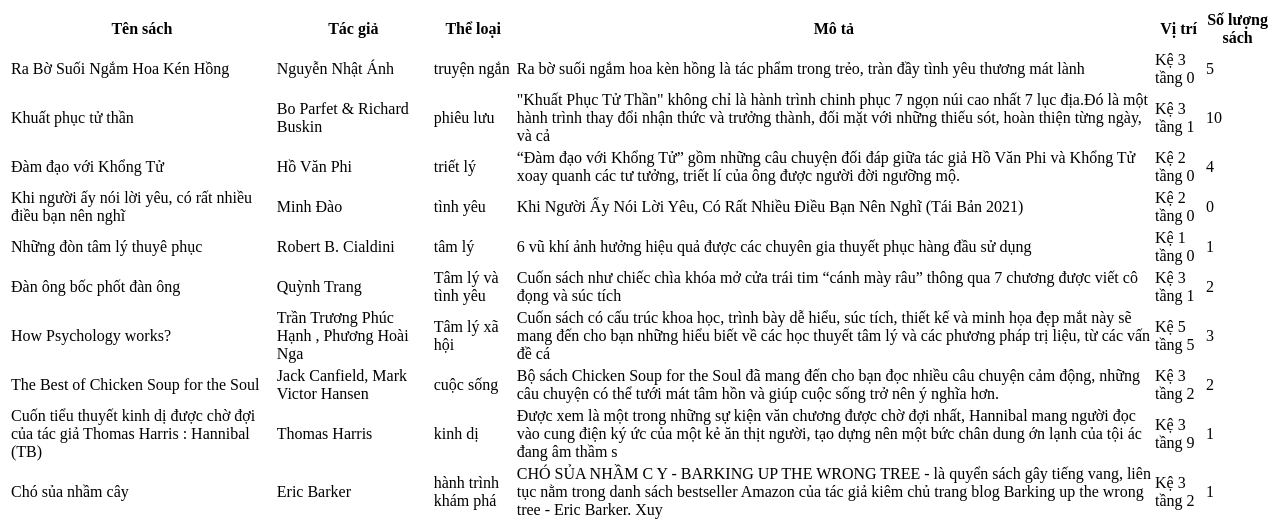
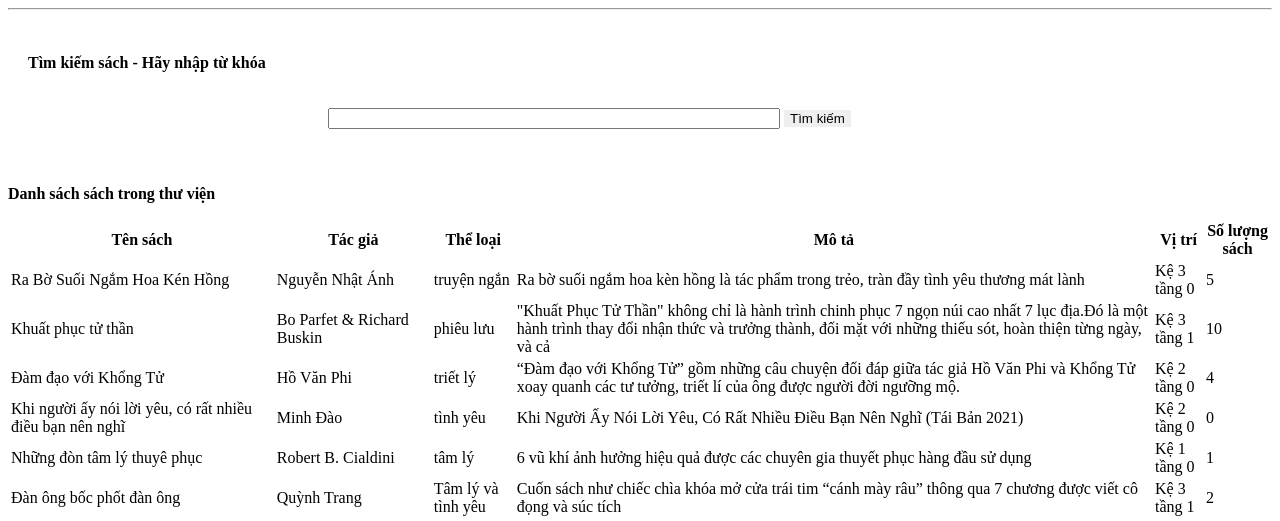
Before and after one commit to ldnminh31/Library-management, a PHP site: page /book.php in a window 1280 px wide. Shown: the top 521 px of the page. Run offline with PHP 8.4, Linux system fonts and the light colour scheme; data comes from the database, SQL or seed files in the repository; both versions use the stored data as it was after the commit.

Commit message:
tim kiem sach

```diff
--- a/book.php
+++ b/book.php
@@ -2,6 +2,75 @@
 include_once './database/get.php';
 $data = get("SELECT * FROM sach");
 ?>
+<hr>
+<!-- Xay dung frm tim kiem -->
+<link rel="stylesheet" href="./css/style.css">
+<div class="tim-kiem">
+    <div class="container">
+        <div class="row">
+            <div class="col-12">
+                <p class="fs-4 text-center"><b>Tìm kiếm sách - Hãy nhập từ khóa</b></p>
+            </div>
+            <div class="col-12">
+                <form action="" method="post">
+                    <input type="text" name="search" value="">
+                    <button type="submit" name="ok" value="search">Tìm kiếm</button>
+                </form>
+            </div>
+        </div>
+    </div>
+</div>
+
+<?php
+    // tim kiem
+    if (isset($_REQUEST['ok'])) {
+        // Gán hàm addslashes để chống sql injection
+        $search = addslashes($_POST['search']);
+
+        // Nếu $search rỗng thì báo lỗi, tức là người dùng chưa nhập liệu mà đã nhấn submit.
+        if (empty($search)) {
+            echo "Hãy nhập từ khóa!";
+        } else {
+
+
+            // Kết nối sql
+            $con =  mysqli_connect("localhost", "root", "", "qltv");
+
+
+            $sql = mysqli_query($con,"select * from sach where tensach like '%$search%'" );
+
+            // Đếm số đong trả về trong sql.
+            $num = mysqli_num_rows($sql);
+
+            // Nếu có kết quả thì hiển thị, ngược lại thì thông báo không tìm thấy kết quả
+            if ($num > 0 && $search != "") {
+                // Dùng $num để đếm số dòng trả về.
+                echo "<p class='fs-5 text-center num-result'>$num Kết quả trả về với từ khóa <b>$search</b></p>";
+
+                // Vòng lặp while & mysql_fetch_assoc dùng để lấy toàn bộ dữ liệu có trong table và trả về dữ liệu ở dạng array.
+                echo '<div class="container-fluid result">';
+                while ($row = mysqli_fetch_assoc($sql)) {
+                    echo '<div class="row">';
+                            echo "<div class='col-2'>{$row['tensach']}</div>";
+                            echo "<div class='col-2'>{$row['tentacgia']}</div>";
+                            echo "<div class='col-2'>{$row['theloai']}</div>";
+                            echo "<div class='col-4'>{$row['mota']}</div>";
+                            echo "<div class='col-1'>{$row['vitri']}</div>";
+                            echo "<div class='col-1'>{$row['soluong']}</div>";
+                    echo '</div>';
+                    echo '<hr>';
+                }
+                echo '</div>';
+            } else {
+                echo "<p class='fs-5 text-center'>Không có từ khóa phù hợp</p>";
+            }
+        }
+    }
+?>
+
+
+<!-- Load db -->
+<p class="fs-4 text-center"><b>Danh sách sách trong thư viện</b></p>
 <table class="table ">
     <tr>
         <th>Tên sách</th>
@@ -14,14 +83,14 @@ $data = get("SELECT * FROM sach");
     <?php
     foreach ($data as $book) {
         # code...
-        echo"
+        echo "
         <tr>
-        <td>".$book->tensach."</td>
-        <td>".$book->tentacgia."</td>
-        <td>".$book->theloai."</td>
-        <td>".$book->mota."</td>
-        <td>".$book->vitri."</td>
-        <td>".$book->soluong."</td>
+        <td>" . $book->tensach . "</td>
+        <td>" . $book->tentacgia . "</td>
+        <td>" . $book->theloai . "</td>
+        <td>" . $book->mota . "</td>
+        <td>" . $book->vitri . "</td>
+        <td>" . $book->soluong . "</td>
         </tr>
         ";
     }
--- /dev/null
+++ b/css/style.css
@@ -0,0 +1,27 @@
+.tim-kiem{
+    padding: 20px;
+}
+.tim-kiem input{
+    width: 50%;
+}
+.tim-kiem form{
+    margin: auto;
+    box-sizing: border-box;
+    padding: 20px 20px 20px 300px;
+    width: 100%;
+}
+.tim-kiem form button{
+    border: none;
+}
+.tim-kiem form button:hover{
+    border: none;
+    background-color: lightskyblue;
+    color: white;
+    padding: 5px;
+}
+.result row col{
+    background-color: aqua;
+}
+.num-result{
+    color: rgb(201, 95, 95);
+}
--- a/database/connect.php
+++ b/database/connect.php
@@ -3,6 +3,7 @@
 $servername = "localhost";
 $username = "root";
 $password = "";
+$dbname = "qltv";
 try {
   $conn = new PDO("mysql:host=$servername;dbname=qltv", $username, $password);
   $conn->setAttribute(PDO::ATTR_ERRMODE, PDO::ERRMODE_EXCEPTION);
```
Also changed, not shown: database/qltv.sql (+13 -13 lines).
